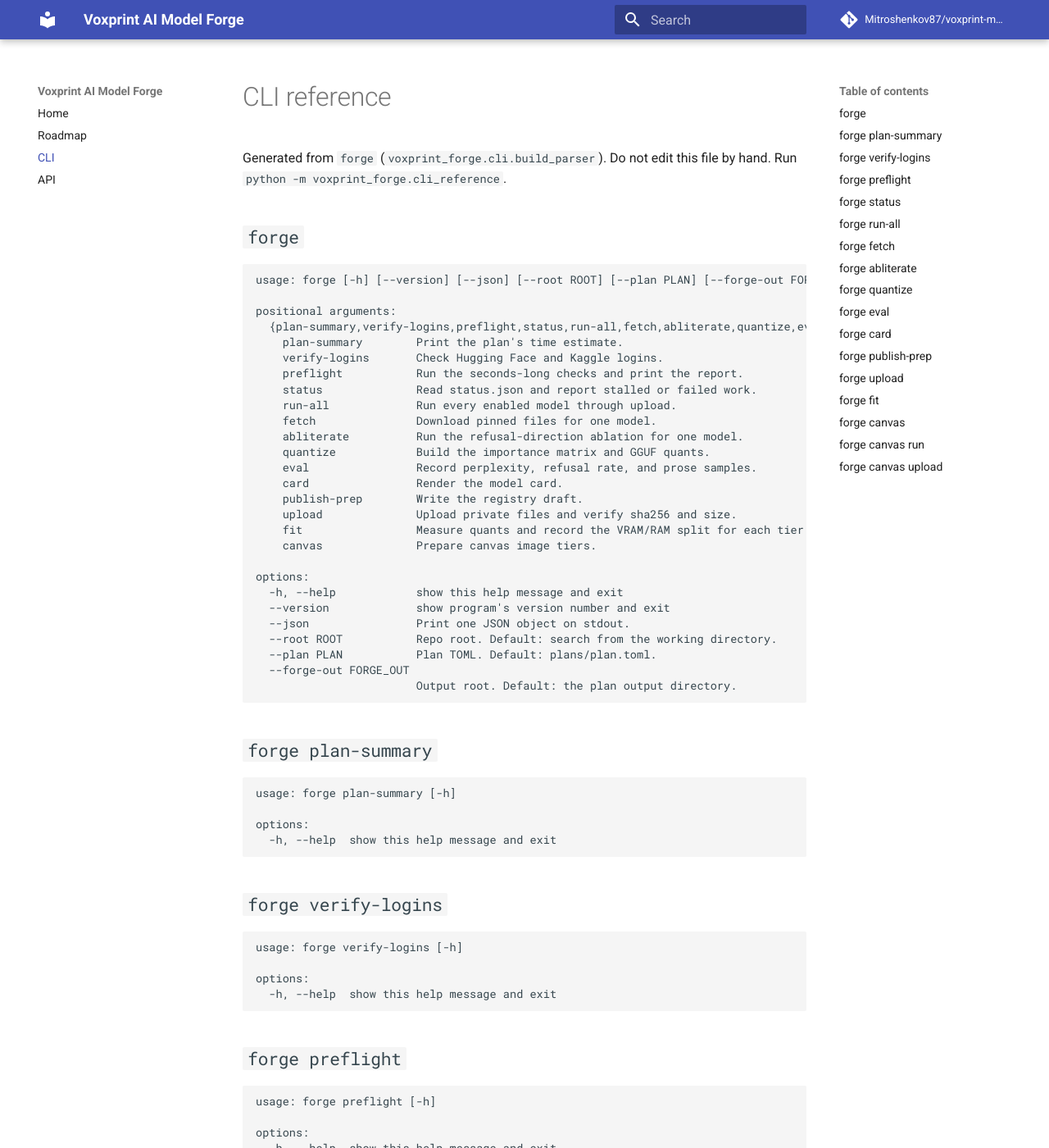
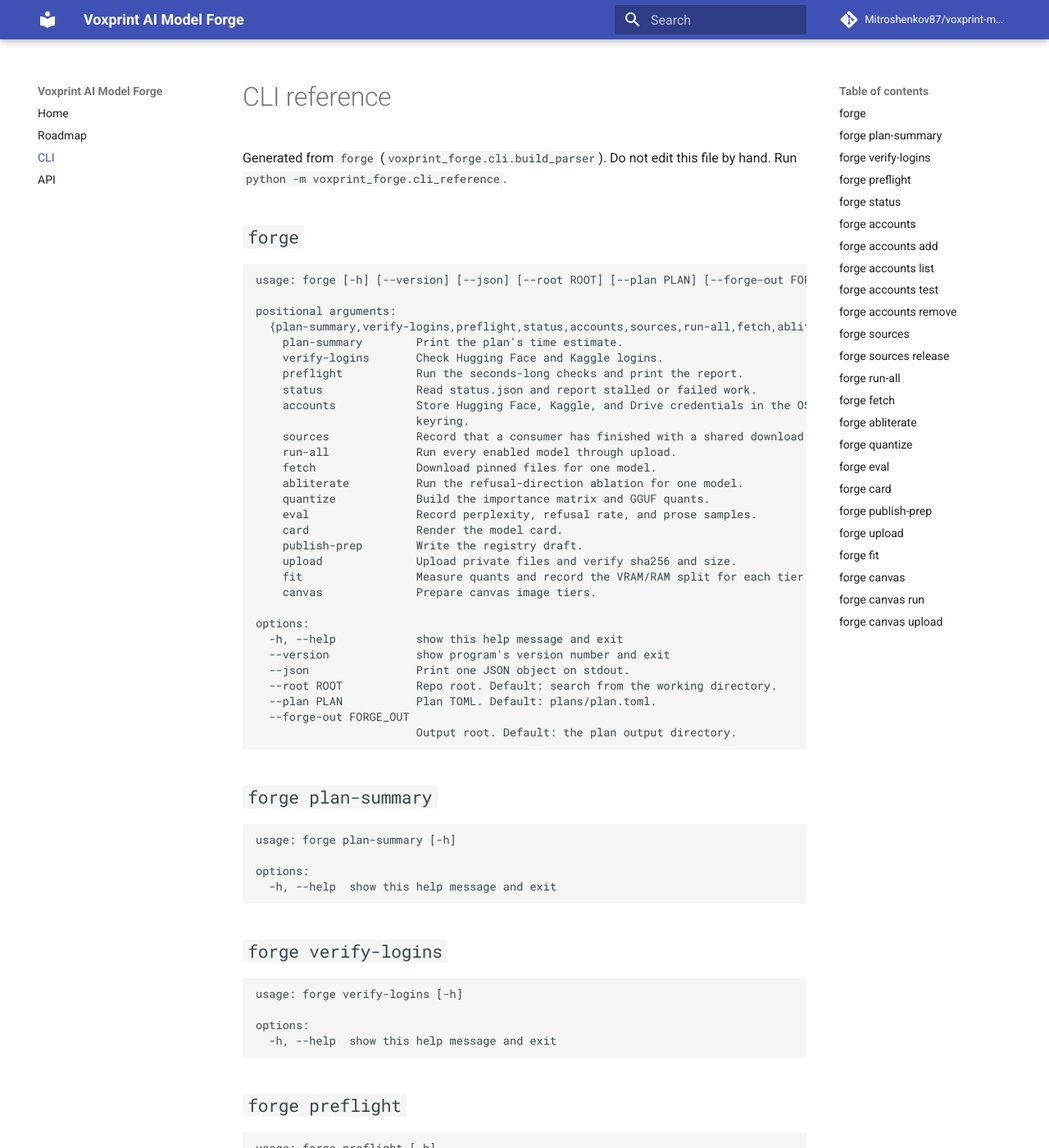
Before and after one commit to Mitroshenkov87/voxprint-model-forge, an MkDocs documentation site: the page built from docs/cli-reference.md, in a window 1280 px wide and 1400 px high. Shown: the whole window at 82% size. Built offline with MkDocs 1.6.1 and Material for MkDocs 9.7.7, drawn with Linux system fonts in a browser that asks for light colours; comment, search, counter and statistics services are not loaded; some of the changed text lies outside the part shown.

Commit message:
Regenerate the CLI reference with accounts and source release.
The docs branch now sits on main, so the generated page includes those commands.

Co-authored-by: Aleksandr Mitroshenkov <Mitroshenkov87@users.noreply.github.com>

````diff
--- a/docs/cli-reference.md
+++ b/docs/cli-reference.md
@@ -6,14 +6,17 @@ Do not edit this file by hand. Run `python -m voxprint_forge.cli_reference`.
 ## `forge`
 
 ```text
-usage: forge [-h] [--version] [--json] [--root ROOT] [--plan PLAN] [--forge-out FORGE_OUT] {plan-summary,verify-logins,preflight,status,run-all,fetch,abliterate,quantize,eval,card,publish-prep,upload,fit,canvas} ...
+usage: forge [-h] [--version] [--json] [--root ROOT] [--plan PLAN] [--forge-out FORGE_OUT] {plan-summary,verify-logins,preflight,status,accounts,sources,run-all,fetch,abliterate,quantize,eval,card,publish-prep,upload,fit,canvas} ...
 
 positional arguments:
-  {plan-summary,verify-logins,preflight,status,run-all,fetch,abliterate,quantize,eval,card,publish-prep,upload,fit,canvas}
+  {plan-summary,verify-logins,preflight,status,accounts,sources,run-all,fetch,abliterate,quantize,eval,card,publish-prep,upload,fit,canvas}
     plan-summary        Print the plan's time estimate.
     verify-logins       Check Hugging Face and Kaggle logins.
     preflight           Run the seconds-long checks and print the report.
     status              Read status.json and report stalled or failed work.
+    accounts            Store Hugging Face, Kaggle, and Drive credentials in the OS
+                        keyring.
+    sources             Record that a consumer has finished with a shared download.
     run-all             Run every enabled model through upload.
     fetch               Download pinned files for one model.
     abliterate          Run the refusal-direction ablation for one model.
@@ -69,6 +72,88 @@ usage: forge status [-h]
 
 options:
   -h, --help  show this help message and exit
+```
+
+## `forge accounts`
+
+```text
+usage: forge accounts [-h] {add,list,test,remove} ...
+
+positional arguments:
+  {add,list,test,remove}
+    add                 Save a token for one target.
+    list                Show connected account names.
+    test                Check one stored connection.
+    remove              Delete one stored credential.
+
+options:
+  -h, --help            show this help message and exit
+```
+
+## `forge accounts add`
+
+```text
+usage: forge accounts add [-h] --target {hf,kaggle,drive} [--token TOKEN]
+                          [--login {paste,browser}]
+
+options:
+  -h, --help            show this help message and exit
+  --target {hf,kaggle,drive}
+  --token TOKEN
+  --login {paste,browser}
+```
+
+## `forge accounts list`
+
+```text
+usage: forge accounts list [-h]
+
+options:
+  -h, --help  show this help message and exit
+```
+
+## `forge accounts test`
+
+```text
+usage: forge accounts test [-h] --target {hf,kaggle,drive}
+
+options:
+  -h, --help            show this help message and exit
+  --target {hf,kaggle,drive}
+```
+
+## `forge accounts remove`
+
+```text
+usage: forge accounts remove [-h] --target {hf,kaggle,drive}
+
+options:
+  -h, --help            show this help message and exit
+  --target {hf,kaggle,drive}
+```
+
+## `forge sources`
+
+```text
+usage: forge sources [-h] {release} ...
+
+positional arguments:
+  {release}
+    release   Release one source for one consumer.
+
+options:
+  -h, --help  show this help message and exit
+```
+
+## `forge sources release`
+
+```text
+usage: forge sources release [-h] --source SOURCE --consumer CONSUMER
+
+options:
+  -h, --help           show this help message and exit
+  --source SOURCE
+  --consumer CONSUMER
 ```
 
 ## `forge run-all`
````
